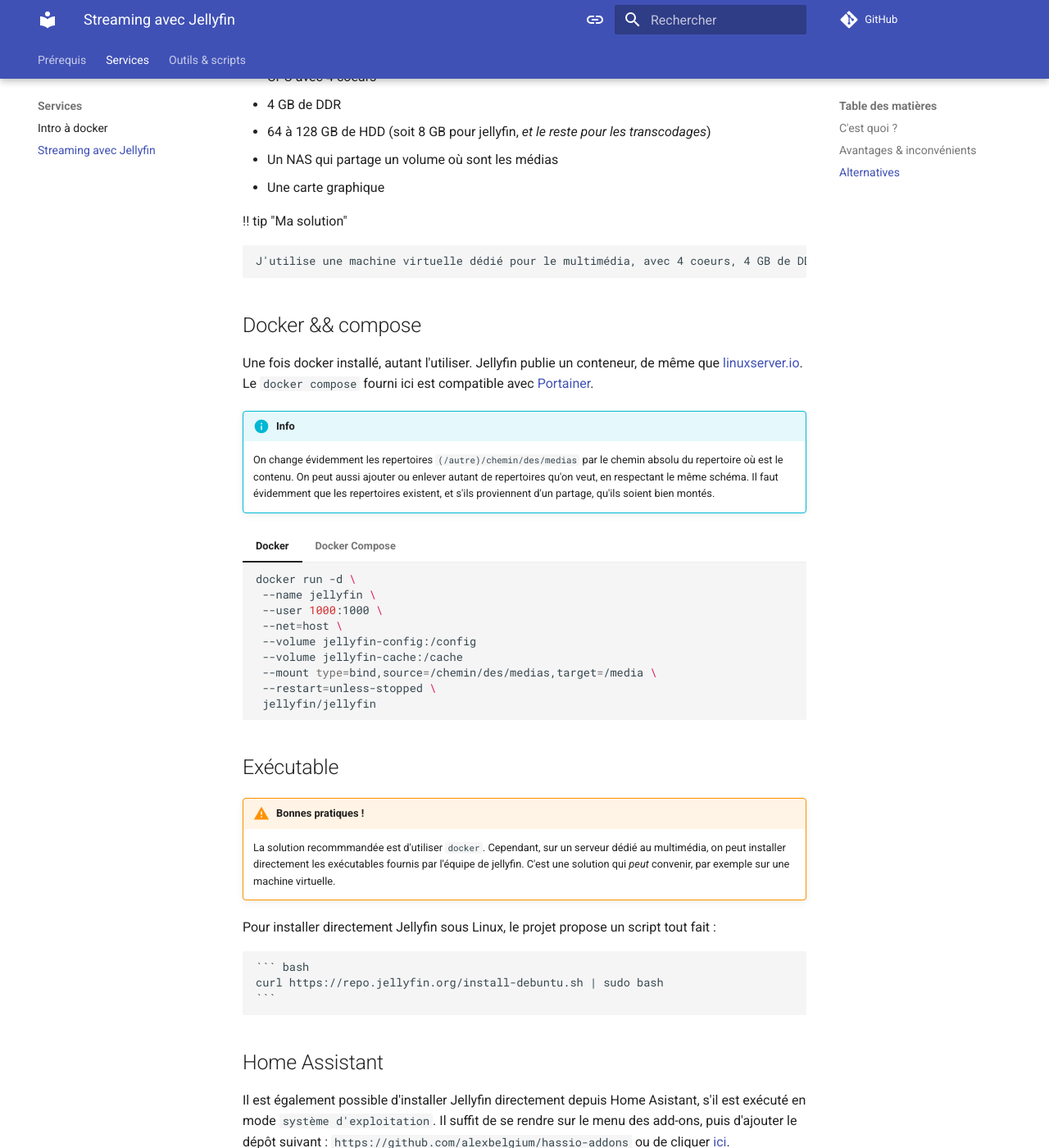
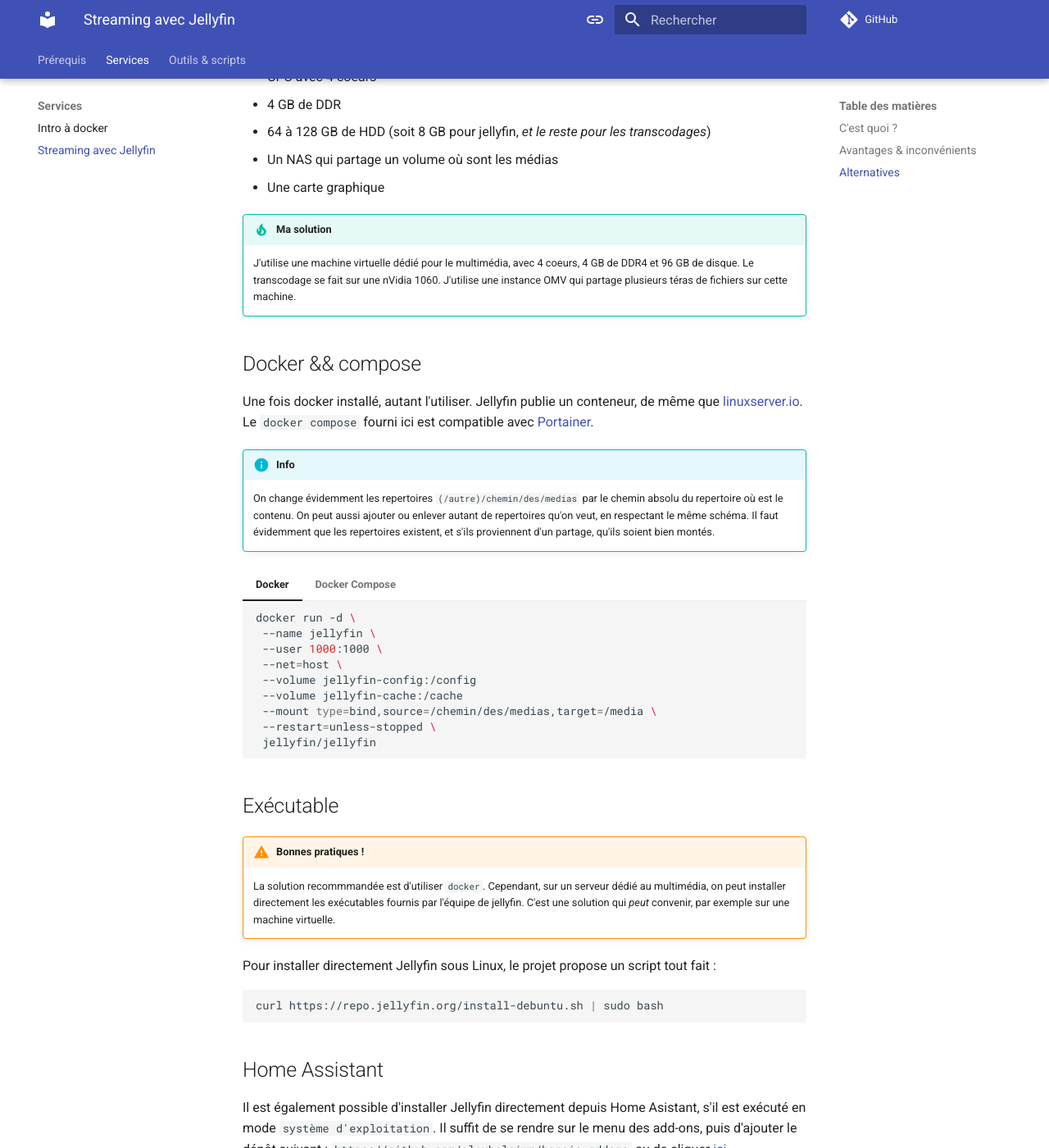
Before and after one commit to adenyrr/become.sh, an MkDocs documentation site: the page built from docs/services/jellyfin.md, in a window 1280 px wide and 1400 px high, scrolled down 1586 px. Shown: the whole window at 82% size. Built offline with MkDocs 1.6.1 and Material for MkDocs 9.7.7, drawn with Linux system fonts in a browser that asks for light colours; comment, search, counter and statistics services are not loaded.

Commit message:
Update jellyfin.md

````diff
--- a/docs/services/jellyfin.md
+++ b/docs/services/jellyfin.md
@@ -53,7 +53,7 @@
 - Un NAS qui partage un volume où sont les médias
 - Une carte graphique
 
-!! tip "Ma solution"
+!!! tip "Ma solution"
 
     J'utilise une machine virtuelle dédié pour le multimédia, avec 4 coeurs, 4 GB de DDR4 et 96 GB de disque. Le transcodage se fait sur une nVidia 1060. J'utilise une instance OMV qui partage plusieurs téras de fichiers sur cette machine.
 
@@ -112,9 +112,9 @@
 
 Pour installer directement Jellyfin sous Linux, le projet propose un script tout fait :
 
-    ``` bash
-    curl https://repo.jellyfin.org/install-debuntu.sh | sudo bash
-    ```
+``` bash
+curl https://repo.jellyfin.org/install-debuntu.sh | sudo bash
+```
 
 ## Home Assistant
 
````
